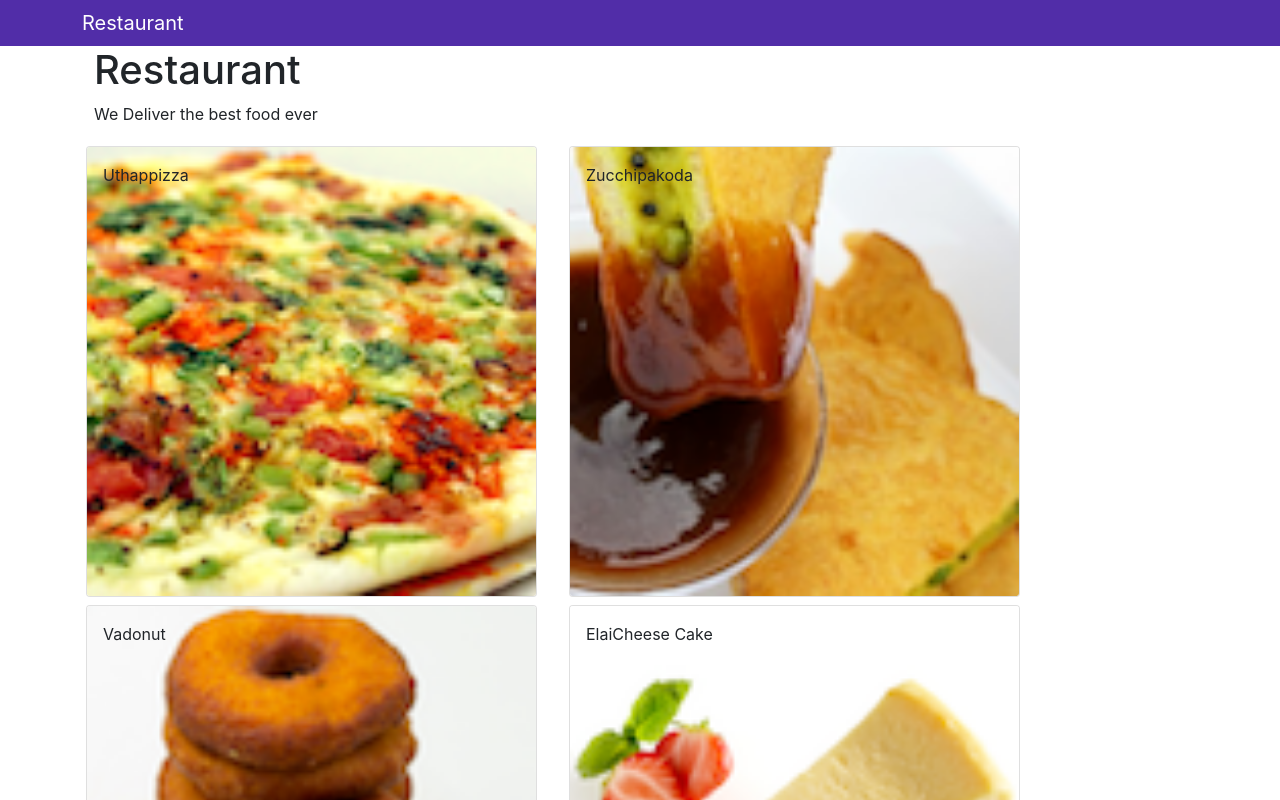
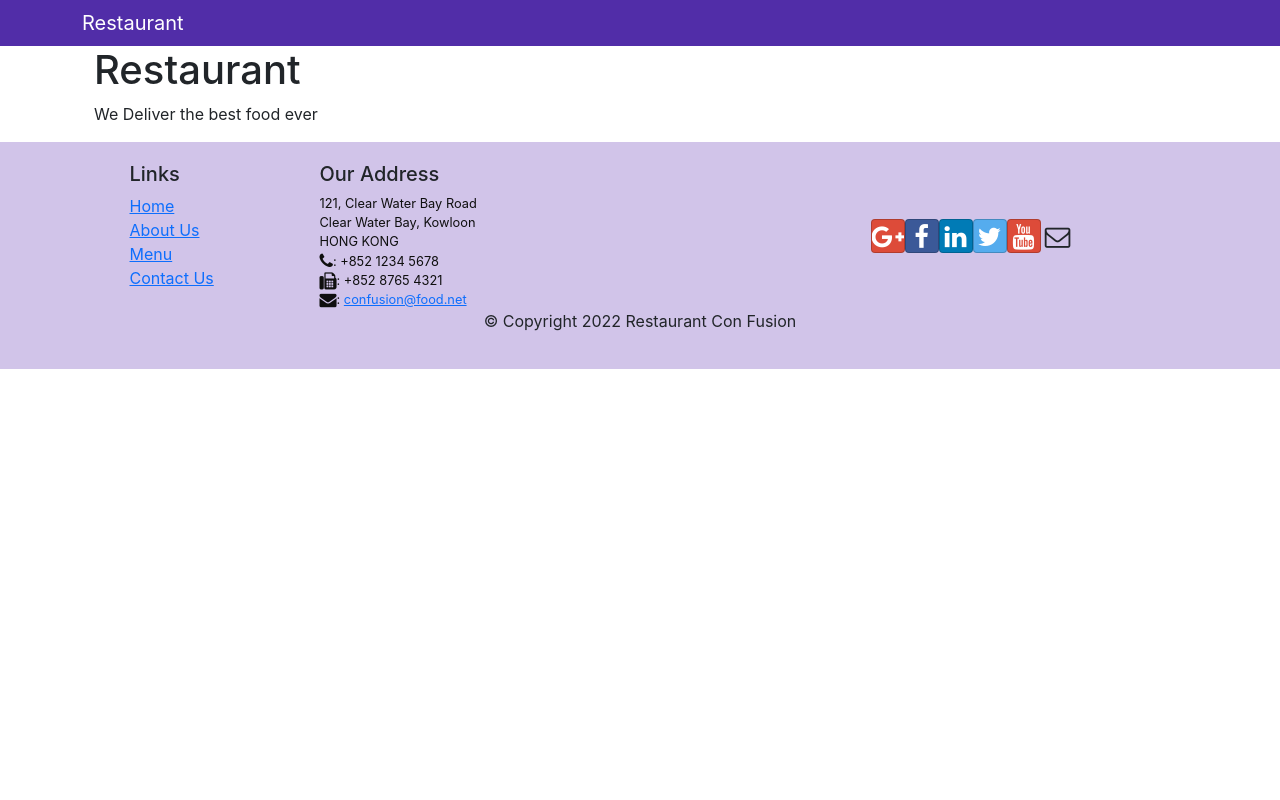
Before and after one commit to binhussen/Sample-React, a React (Create React App) app: page /home in a window 1280 px wide. Shown: the top 800 px of the page. Built offline with nearby package versions, Linux system fonts and the light colour scheme.

Commit message:
router initial

```diff
--- a/package.json
+++ b/package.json
@@ -11,6 +11,8 @@
     "react": "^17.0.2",
     "react-dom": "^17.0.2",
     "react-popper": "^2.2.5",
+    "react-router": "^6.2.1",
+    "react-router-dom": "4.2.2",
     "react-scripts": "5.0.0",
     "reactstrap": "^9.0.1",
     "web-vitals": "^2.1.4"
--- a/src/App.js
+++ b/src/App.js
@@ -1,14 +1,17 @@
 import { Component } from 'react';
 import './App.css';
 import Main from './components/MainComponent';
+import {BrowserRouter} from 'react-router-dom';
 
 class App extends Component{
 
   render(){
   return (
-    <div className='App'>
-      <Main/>
-    </div>
+    <BrowserRouter>
+      <div className="App">
+        <Main />
+      </div>
+    </BrowserRouter>
   );
 }
 }
--- a/src/components/FooterComponent.js
+++ b/src/components/FooterComponent.js
@@ -1,4 +1,5 @@
 import React from 'react';
+import { Link } from 'react-router-dom';
 
 function Footer(props) {
     return(
@@ -8,10 +9,10 @@ function Footer(props) {
                     <div className='col-4 offset col-sm-2'>
                         <h5>Links</h5>
                         <ul className='list-unstyled'>
-                            <li><a href='#'>Home</a></li>
-                            <li><a href='#'>About</a></li>
-                            <li><a href='#'>Menu</a></li>
-                            <li><a href='contactus.html'>contact</a></li>
+                        <li><Link to='/home'>Home</Link></li>
+                        <li><Link to='/aboutus'>About Us</Link></li>
+                        <li><Link to='/menu'>Menu</Link></li>
+                        <li><Link to='/contactus'>Contact Us</Link></li>
                         </ul>
                     </div>
                 <div className="col-7 col-sm-5">
--- a/src/components/HeaderComponent.js
+++ b/src/components/HeaderComponent.js
@@ -2,6 +2,21 @@ import React,{ Component } from 'react';
 import { Navbar, NavbarBrand } from 'reactstrap';
 
 class Header extends Component{
+    constructor(props) {
+        super(props);
+
+        this.toggleNav = this.toggleNav.bind(this);
+        this.state = {
+          isNavOpen: false
+        };
+      }
+
+      toggleNav() {
+        this.setState({
+          isNavOpen: !this.state.isNavOpen
+        });
+      }
+
     render(){
         return(
             <React.Fragment>
--- /dev/null
+++ b/src/components/HomeComponent.js
@@ -0,0 +1,10 @@
+import React from 'react';
+
+function Home(props){
+    return(
+        <div className='container'>
+            <h4>Home</h4>
+        </div>
+    )
+}
+export default Home;
--- a/src/components/MainComponent.js
+++ b/src/components/MainComponent.js
@@ -1,10 +1,10 @@
 import React, { Component } from 'react';
-import { Navbar, NavbarBrand } from 'reactstrap';
 import Menu from './MenuComponent';
-import DishDetail from './DishDetailComponent';
 import { DISHES } from '../shared/dishes';
 import Header from './HeaderComponent';
 import Footer from './FooterComponent';
+import {Switch, Route, Redirect} from 'react-router-dom';
+import Home from './HomeComponent';
 
 class Main extends Component {
 
@@ -21,12 +21,21 @@ class Main extends Component {
   }
 
   render() {
+
+    const HomePage = () =>{
+      return(
+        <Home/>
+      )
+    }
     return (
-        <div>
-      <Header/>
-        <Menu dishes={this.state.dishes} onClick={(dishId) => this.onDishSelect(dishId)} />
-        <DishDetail dish={this.state.dishes.filter((dish) => dish.id === this.state.selectedDish)[0]} />
-      <Footer/>
+      <div>
+        <Header/>
+          <Switch>
+            <Route path='./home' component={HomePage} />
+            <Route exact path='./menu' component={()=> <Menu dishes={this.state.dishes}/>} />
+            <Redirect to='./home' />
+          </Switch>
+        <Footer/>
       </div>
     );
   }
```
Also changed, not shown: 2 other files (tests, documents, lock files or other folders).
